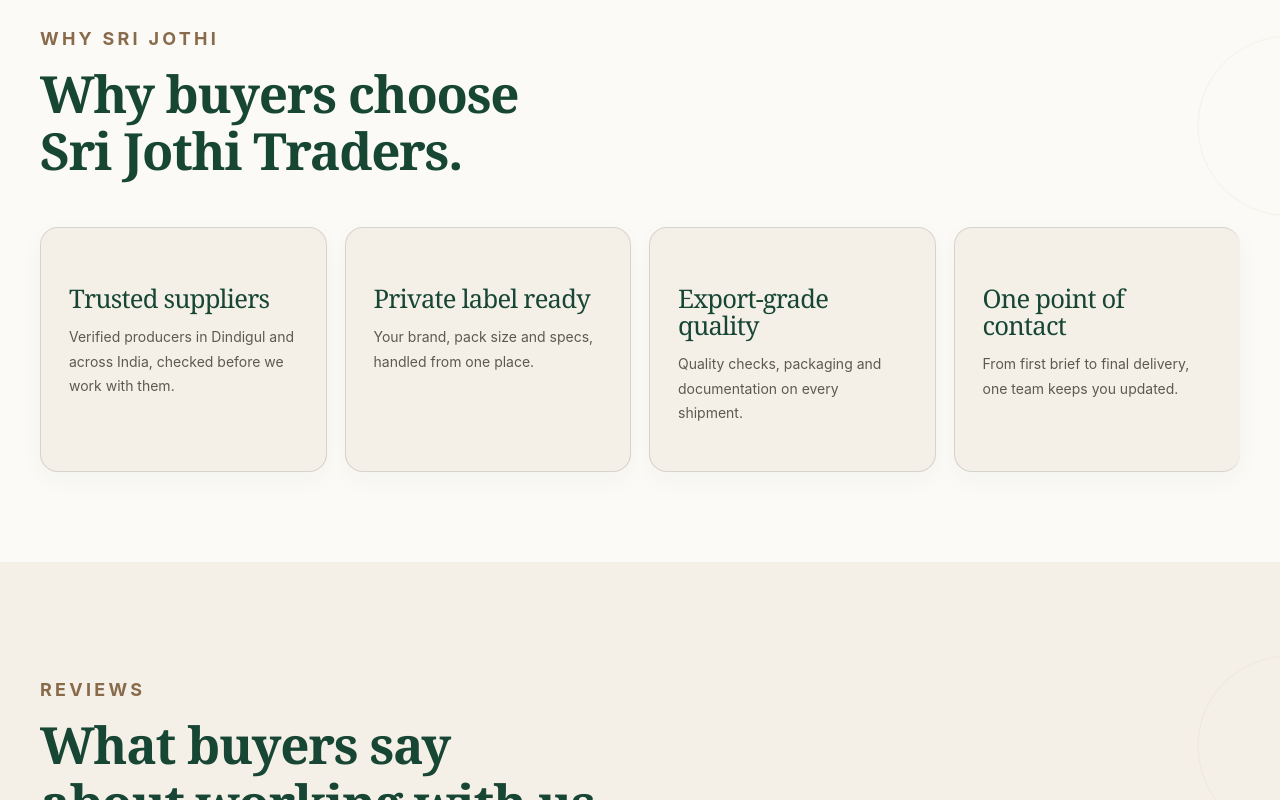
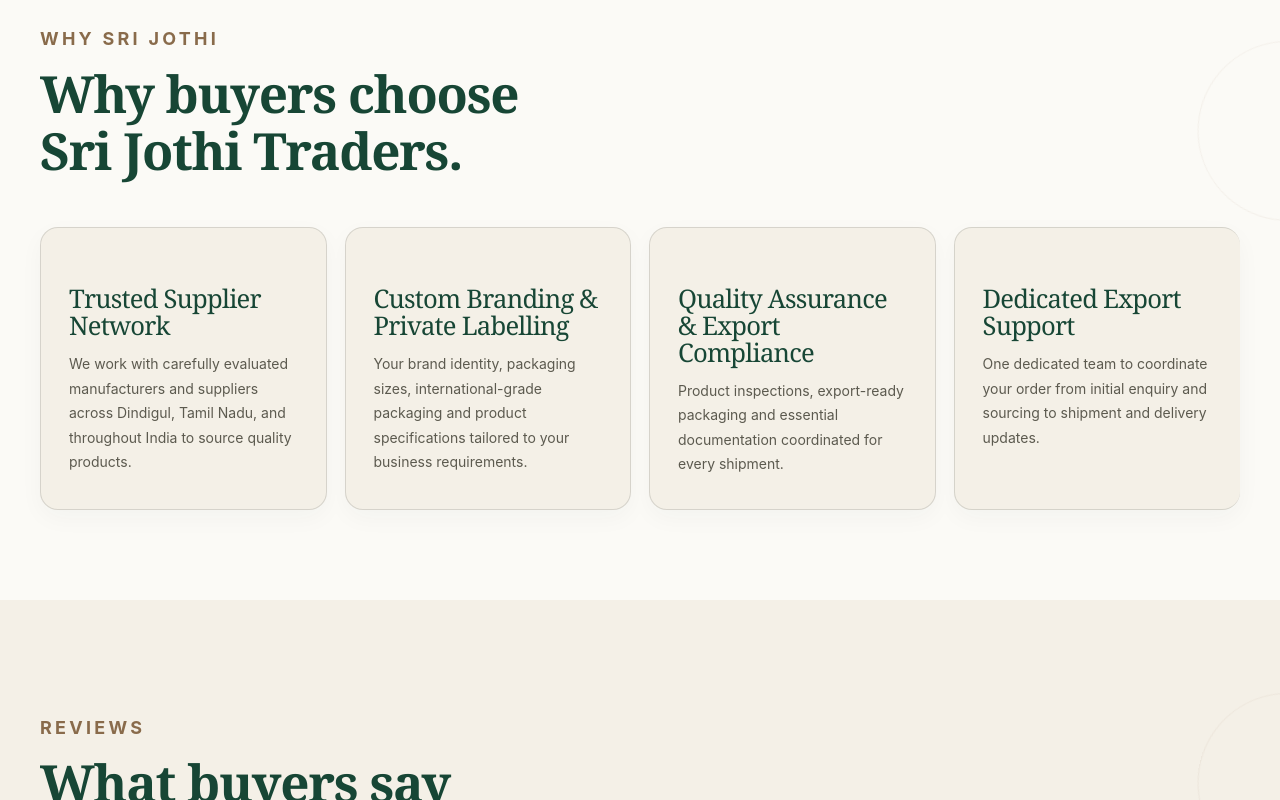
Before and after one commit to Lokesh-5618/sri-jothi-site, a React (Vite) app: page / in a window 1280 px wide. Shown: the part 4251-5051 px from the top of the page. Built offline with nearby package versions, Linux system fonts and the light colour scheme.

Commit message:
Update VALUE_POINTS with new supplier information

```diff
--- a/src/pages/Home.jsx
+++ b/src/pages/Home.jsx
@@ -76,10 +76,22 @@ const REVIEWS = [
 const LOOPED_REVIEWS = [...REVIEWS, ...REVIEWS];
 
 const VALUE_POINTS = [
-  { title: 'Trusted suppliers', text: 'Verified producers in Dindigul and across India, checked before we work with them.' },
-  { title: 'Private label ready', text: 'Your brand, pack size and specs, handled from one place.' },
-  { title: 'Export-grade quality', text: 'Quality checks, packaging and documentation on every shipment.' },
-  { title: 'One point of contact', text: 'From first brief to final delivery, one team keeps you updated.' },
+  {
+    title: 'Trusted Supplier Network',
+    text: 'We work with carefully evaluated manufacturers and suppliers across Dindigul, Tamil Nadu, and throughout India to source quality products.',
+  },
+  {
+    title: 'Custom Branding & Private Labelling',
+    text: 'Your brand identity, packaging sizes, international-grade packaging and product specifications tailored to your business requirements.',
+  },
+  {
+    title: 'Quality Assurance & Export Compliance',
+    text: 'Product inspections, export-ready packaging and essential documentation coordinated for every shipment.',
+  },
+  {
+    title: 'Dedicated Export Support',
+    text: 'One dedicated team to coordinate your order from initial enquiry and sourcing to shipment and delivery updates.',
+  },
 ];
 
 export default function Home() {
```
